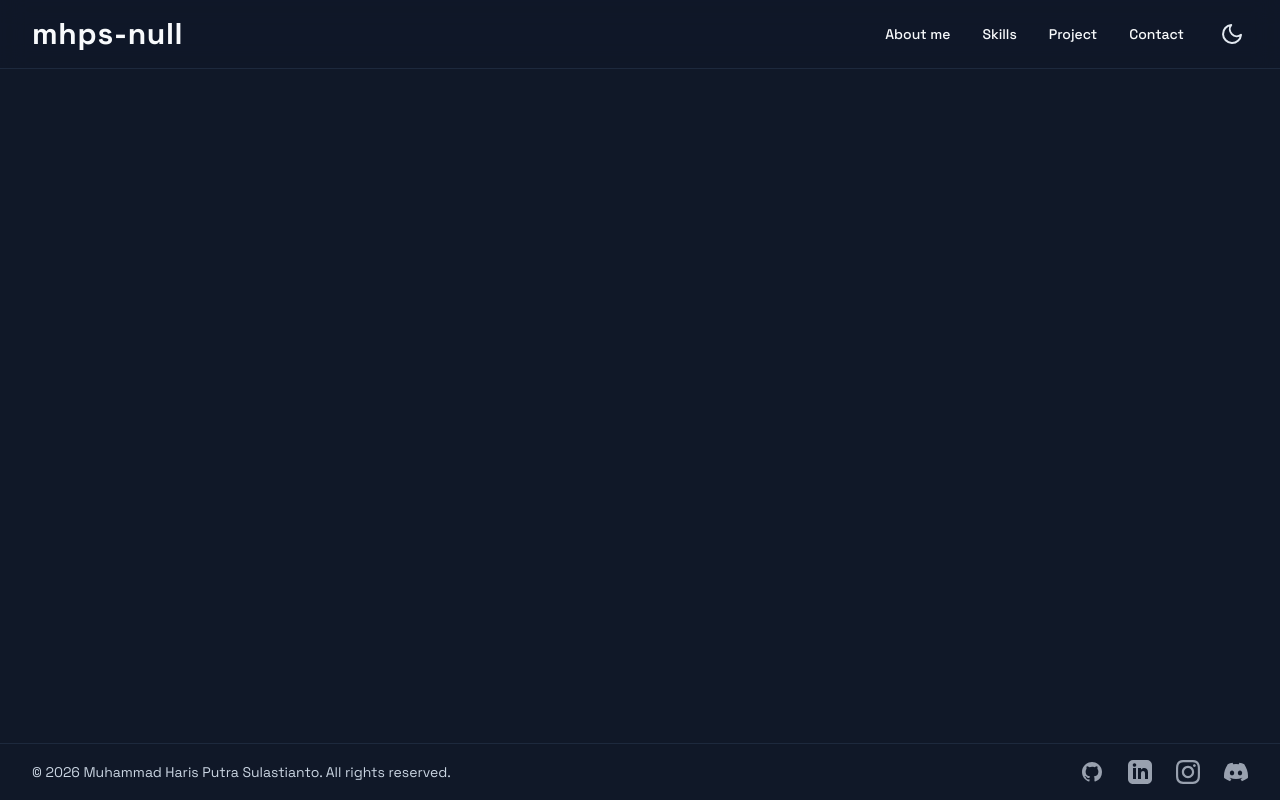
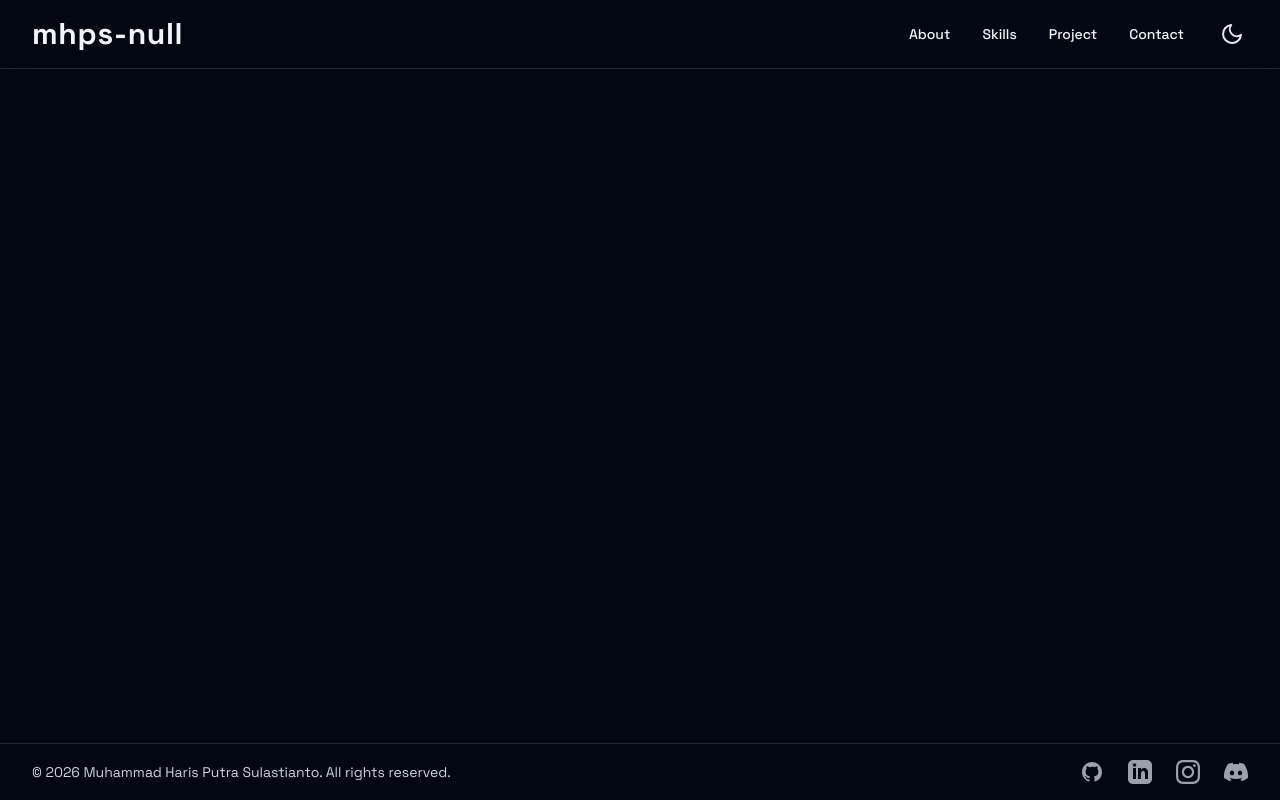
Before and after one commit to mhps-null/personal-website, a React (Vite) app: page / in a window 1280 px wide. Built offline with nearby package versions, Linux system fonts and the light colour scheme.

Commit message:
fix: change bg color

```diff
--- a/index.html
+++ b/index.html
@@ -1,10 +1,10 @@
 <!doctype html>
-<html lang="en">
+<html lang="en" class="scroll-smooth">
   <head>
     <meta charset="UTF-8" />
     <link rel="icon" type="image/svg+xml" href="/vite.svg" />
     <meta name="viewport" content="width=device-width, initial-scale=1.0" />
-    <title>mhps-null | Personal Website</title>
+    <title>Haris | Personal Website</title>
 
     <script>
     if (localStorage.getItem('theme') === 'light') {
@@ -13,6 +13,7 @@
       document.documentElement.classList.add('dark');
     }
     </script>
+
   </head>
   <body>
     <div id="root"></div>
--- a/src/App.jsx
+++ b/src/App.jsx
@@ -1,10 +1,22 @@
-import Layout from "./layouts/Layout"
+import Header from "./layouts/Header"
+import Footer from "./layouts/Footer"
+import HeroSection from "./pages/HeroSection"
 
 function App() {
 
-  return (
-    <Layout />
-  );
+  return (<div className="flex min-h-screen flex-col bg-white text-slate-900 transition-colors duration-300 dark:bg-gray-950 dark:text-slate-100">
+    <Header />
+    <main className="grow">
+      <div className="mx-auto w-full max-w-7xl px-4 sm:px-6 lg:px-8">
+
+        <section id="HeroSection" className="scroll-mt-24">
+          <HeroSection />
+        </section>
+
+      </div>
+    </main>
+    <Footer />
+  </div >)
 }
 
 export default App
--- a/src/components/ThemeToggle.jsx
+++ b/src/components/ThemeToggle.jsx
@@ -45,7 +45,7 @@ const ThemeToggle = () => {
                 <line x1="18.36" y1="5.64" x2="19.78" y2="4.22"></line>
             </svg>}
         </button>
-    );
-};
+    )
+}
 
-export default ThemeToggle;
+export default ThemeToggle
--- a/src/index.css
+++ b/src/index.css
@@ -12,10 +12,6 @@
   html {
     font-family: var(--font-sans);
   }
-  body {
-    @apply bg-gray-50 text-slate-700 transition-colors duration-300;
-    @apply dark:bg-gray-900 dark:text-slate-50;
-  }
 }
 
 @utility text-glow-red {
--- a/src/layouts/Footer.jsx
+++ b/src/layouts/Footer.jsx
@@ -59,7 +59,7 @@ const SOCIALS = [
             </svg>
         ),
     },
-];
+]
 
 const Footer = () => {
 
@@ -73,8 +73,7 @@ const Footer = () => {
                         href={social.href}
                         target="_blank"
                         rel="noopener noreferrer"
-                        // Class hover di sini akan mengubah warna SVG karena SVG pakai fill="currentColor"
-                        className="text-gray-400 hover:text-gray-900 dark:hover:text-white transition-colors"
+                        className="text-gray-600 dark:text-gray-400 hover:text-black dark:hover:text-white transition-colors"
                         aria-label={social.name}
                     >
                         {social.icon}
--- a/src/layouts/Header.jsx
+++ b/src/layouts/Header.jsx
@@ -2,17 +2,17 @@ import { useState } from 'react';
 import ThemeToggle from "./../components/ThemeToggle"
 
 const NAV_LINKS = [
-    { name: 'About me', href: '#aboutme' },
+    { name: 'About', href: '#about' },
     { name: 'Skills', href: '#skills' },
     { name: 'Project', href: '#project' },
     { name: 'Contact', href: '#contact' },
-];
+]
 
 const Header = () => {
     const [isOpen, setIsOpen] = useState(false);
 
     return (
-        <header className="sticky top-0 z-50 w-full bg-gray-50/60 dark:bg-gray-900/60 border-b border-slate-200 dark:border-slate-800 backdrop-blur-md duration-300">
+        <header className="sticky top-0 z-50 w-full border-b border-slate-200 dark:border-slate-800 backdrop-blur-md duration-300">
             <div className="mx-auto flex max-w-7xl items-center justify-between px-4 py-4 sm:px-6 lg:px-8">
 
                 <span className="text-xl sm:text-2xl md:text-3xl font-bold tracking-wide">mhps-null</span>
@@ -48,7 +48,7 @@ const Header = () => {
             </div>
 
             {isOpen && (
-                <div className="absolute top-16 left-0 w-full border-b border-slate-200 dark:border-slate-800 bg-gray-50 dark:bg-gray-900 transition-colors duration-300 shadow-lg md:hidden">
+                <div className="absolute top-16 left-0 w-full border-b border-slate-200 dark:border-slate-800 transition-colors duration-300 shadow-lg md:hidden">
                     <nav className="flex flex-col p-4 space-y-4">
                         {NAV_LINKS.map((link) => (
                             <a
@@ -64,7 +64,7 @@ const Header = () => {
                 </div>
             )}
         </header>
-    );
-};
+    )
+}
 
-export default Header;
+export default Header
--- a/src/layouts/Layout.jsx
+++ /dev/null
@@ -1,13 +0,0 @@
-import Header from "./Header"
-import Footer from "./Footer"
-
-const Layout = () => {
-
-    return (<div className="flex flex-col min-h-screen">
-        <Header />
-        <main className="grow" />
-        <Footer className="mt-auto" />
-    </div>)
-}
-
-export default Layout
--- /dev/null
+++ b/src/pages/HeroSection.jsx
@@ -0,0 +1,17 @@
+import { useState, useEffect } from "react";
+
+const ROLES = [
+    "Web Developer",
+    "Game Developer",
+    "Computer Systems Enthusiast",
+    "Gamer"
+]
+
+const HeroSection = () => {
+
+    return (
+        <div className=""></div>
+    )
+}
+
+export default HeroSection
```
Also changed, not shown: src/assets/Haris.png (added).
